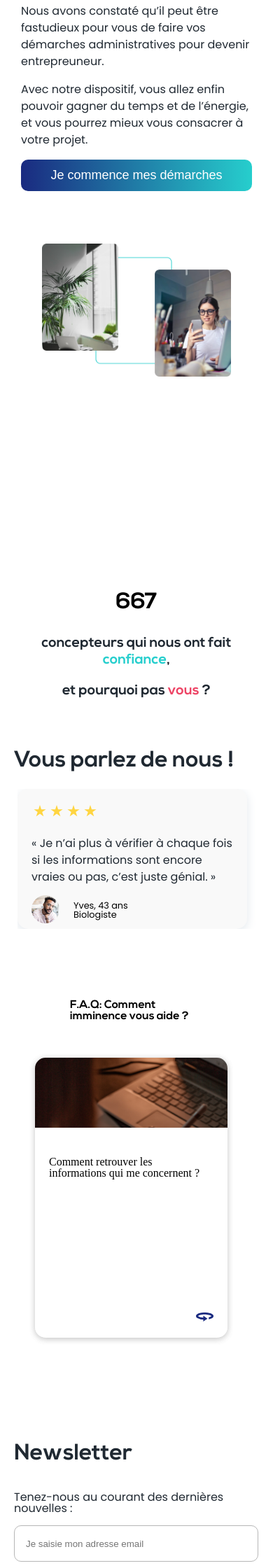
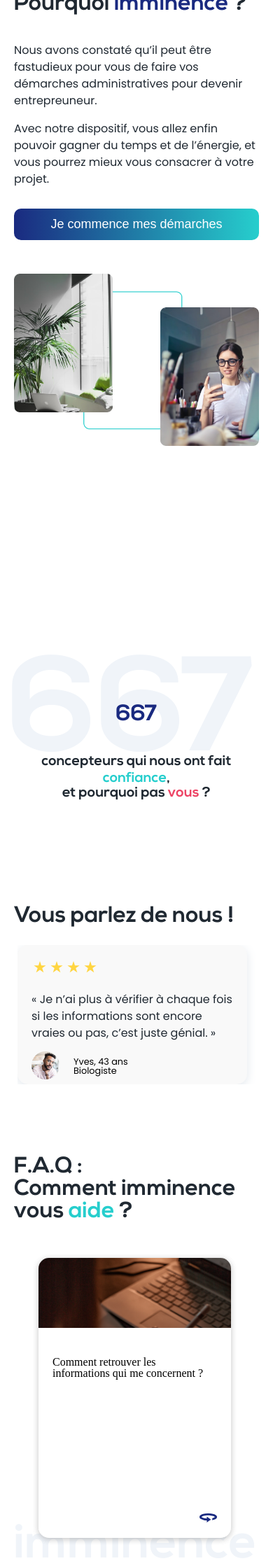
Before and after one commit to Jeff-Erson44/notori, a PHP site: page / in a window 390 px wide; the page is wider, and only the part inside the window is pictured. Shown: the part 1600-3840 px from the top of that part at 70% size. Run offline with PHP 8.4, Linux system fonts and the light colour scheme; some libraries are stand-ins or nearby versions; some web fonts are replaced.

Commit message:
semi final push

```diff
--- a/assets/css/style.css
+++ b/assets/css/style.css
@@ -252,7 +252,7 @@ h1 p span{
     .button__primary{
         width: 217px;
         height: 45px;
-        margin: 0 auto 8px auto!important;
+        margin: 14px auto 6px auto!important;
         border-radius: 10px;
         font-size: 1.125rem;
     }
@@ -608,6 +612,7 @@ ul .active:nth-child(4){
     }
     .pourquoi__contain--image img{
         width: 100%;
+        margin-top: 12%;
     }
     .pourquoi__contain{
         flex-wrap: wrap;
@@ -617,11 +622,13 @@ ul .active:nth-child(4){
         margin-bottom: 40px;
     }
     .pourquoi__contain--text {
-        margin: 10px;
         padding: 0;
     }
     .pourquoi__contain--text button{
         width: 100%;
+    }
+    .pourquoi__contain--image figure{
+        margin: 0;
     }
 }
 /********** COUNTER ***********/
@@ -631,25 +638,47 @@ ul .active:nth-child(4){
     padding: 0 5%;
     justify-content: center;
     align-items: center;
+    margin-bottom: 10.63rem;
+    position: relative;
 }
 .counter__container--text{
     width: 150px;
     padding: 0 20px;
     font-size: 4rem;
-    margin-left: 50px;
+    margin-left: 3.5rem;
     font-family: 'Nexa-Bold';
+    color: var(--primary);
+    text-align: right;
+}
+.counter__container--text::before{
+    content: '667';
+    font-family: "Nexa-Bold";
+    font-size: 12rem;
+    line-height: 12rem;
+    color: #F0F4F9;
+    position: absolute;
+    left: 17%;
+    z-index: -1;
 }
 .counter__text--highlight{
-    font-size: 3rem;
+    font-size: 2rem;
     font-family: 'Nexa-Bold';
     padding: 0 20px;
-    text-align: center;
+    margin: 1.8rem;
+}
+.counter__text--highlight:first-child{
+    margin-bottom: 0px;
+    margin-left: 0px;
+}
+.counter__text--highlight:last-child{
+    margin-top: 10px;
+    margin-left: 0px;
 }
 
 @media (max-width:560px){
     .counter__container{
         flex-wrap: wrap;
-        margin: 50px 0;
+        margin: 21.75rem 0 7.375rem 0;
     }
     .counter__container--text{
         justify-content: center;
@@ -658,9 +687,27 @@ ul .active:nth-child(4){
         margin: 40px auto -20px;
         padding: 0;
     }
+    .counter__container--text::before{
+        content: '667';
+        font-family: "Nexa-Bold";
+        font-size: 12rem;
+        line-height: 12rem;
+        color: #F0F4F9;
+        position: absolute;
+        left: 3%;
+        top: -5%;
+        z-index: -1;
+    }
     .counter__text--highlight{
         font-size: 1.25rem;
         text-align: center;
+        margin-right: 0;
+    }
+    .counter__text--highlight:first-child{
+        margin-bottom: 0px;
+    }
+    .counter__text--highlight:last-child{
+        margin-top: -3px;
     }
 }
 
@@ -728,10 +773,22 @@ ul .active:nth-child(4){
     font-family: 'Nexa-Bold';
     font-size: 2rem;
     padding: 0 100px;
+    color: #202932;
+    margin-top: 3.125rem;
+    margin-bottom: 0px;
 }
-
+.faq__title--break{
+    display: none;
+}
+.faq__title span:first-child{
+    color: var(--primary);
+}
+.faq__title span:last-child{
+    color: var(--secondary);
+}
 #faq{
-    width: 100%;
+    padding: 0 6.25rem;
+    position: relative;
 }
 .faq__container{
     display: flex;
@@ -807,11 +865,32 @@ ul .active:nth-child(4){
     margin-left: 230px;
     margin-top: 150px;
 }
+.faq__background--text{
+    font-family: "Nexa-Bold";
+    font-size: 15.625rem;
+    color: #F0F4F9;
+    margin: 0;
+    text-align: center;
+    position: absolute;
+    z-index: -1;
+    bottom: -6%;
+}
 @media(max-width: 560px){
     #faq{
         display: none;
     }
     #faq__mobile{
+        display: block;
+        position: relative;
+        padding: 0 20px;
+    }
+    .faq__title{
+        font-size: 2rem;
+        margin-top: 100px;
+        margin-bottom: -50px;
+        padding: 0 20px;
+    }
+    .faq__title--break{
         display: block;
     }
     #faq__mobile .faq__card{
@@ -819,11 +898,17 @@ ul .active:nth-child(4){
     }
     .faq__container--card{
         width: 600px;
+        margin: 0 -15px;
     }
-    .faq__title{
-        font-size: 1rem;
-        margin-top: 100px;
-        margin-bottom: -50px;
+    .faq__background--text{
+        font-family: "Nexa-Bold";
+        font-size: 4.25rem;
+        color: #F0F4F9;
+        margin: 0;
+        text-align: center;
+        position: absolute;
+        z-index: -1;
+        bottom: 10%;
     }
 }
 
--- a/public/includes/citation.php
+++ b/public/includes/citation.php
@@ -1,10 +1,8 @@
 <section id="citation">
     <div class="citation__container">
         <div class="citation__contain">
-            <div>
                 <p class="citation">“Deviens ce que tu es. Fais ce que <span class="highlight">toi seul</span> peut faire.”</p>
                 <p class="author">Friedrich Nietzsche</p>
-            </div>
         </div>
     </div>
 </section>
--- a/public/includes/faq.php
+++ b/public/includes/faq.php
@@ -1,4 +1,4 @@
-<h2 class="faq__title">F.A.Q: Comment imminence vous aide ?</h2>
+<h2 class="faq__title">F.A.Q : <br class="faq__title--break">Comment <span>imminence</span> vous <span>aide</span> ?</h2>
 <section id="faq">
     <div class="faq__container">
         <div class="faq__container--card">
@@ -46,6 +46,7 @@
             </div>
         </div>
     </div>
+    <p class="faq__background--text">imminence</p>
 </section>
 <!-- Version mobile -->
 <section id="faq__mobile">
@@ -108,4 +109,5 @@
         </div>
         <div class="swiper-pagination"></div>
     </div>
+    <p class="faq__background--text">imminence</p>
 </section>
--- a/public/includes/pourquoi.php
+++ b/public/includes/pourquoi.php
@@ -1,7 +1,7 @@
 <section id="pourquoi">
     <div class="pourquoi__contain">
         <div class="pourquoi__contain--text">
-            <h2 class="header2">Pouquoi <span>imminence</span> ?</h2>
+            <h2 class="header2">Pourquoi <span>imminence</span> ?</h2>
             <p class="paragraphe">
             Nous avons constaté qu’il peut être fastudieux pour vous de faire vos démarches administratives pour devenir entrepreuneur.
             </p>
```
Also changed, not shown: other parts of assets/css/style.css (+20 -17 lines), assets/img/citation-mobile.png (deleted), assets/img/citation.jpg (added), assets/img/citation.png (deleted), 1 other file.
